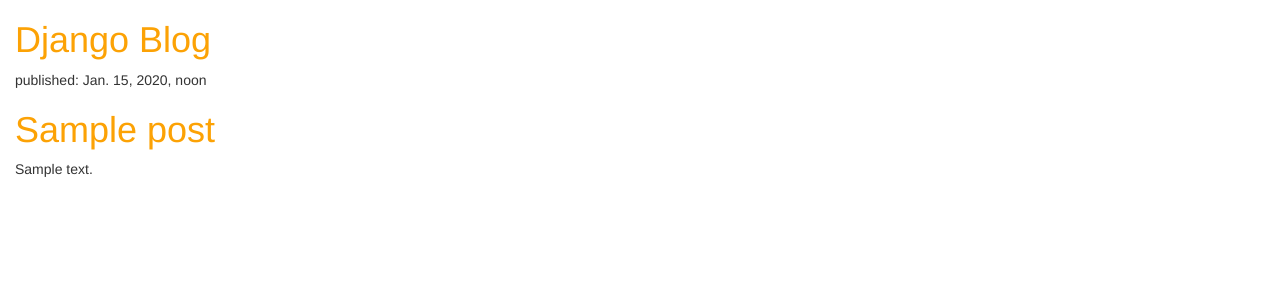
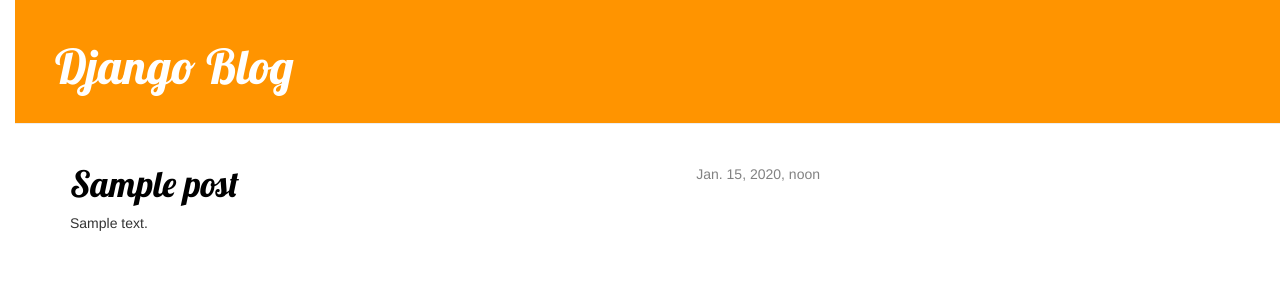
Before and after one commit to MarinaPPP/my-first-blog, a Django app: template blog/templates/blog/post_list.html in a window 1280 px wide. Shown: the top 302 px of the page. Run offline with Django 3.2, Linux system fonts and the light colour scheme; the template is opened without the code that fills it: values that come from a table or form of the project are taken from there, others are empty; tables that the repository leaves empty hold one stand-in row (values such as "Sample post"); some libraries are stand-ins or nearby versions.

Commit message:
Mod 09.08.17:00

```diff
--- a/blog/static/css/blog.css
+++ b/blog/static/css/blog.css
@@ -1,6 +1,54 @@
 h1 a {
         color: #FCA205;
+        font-family: 'Lobster';
     }
 body {
         padding-left: 15px;
     }
+    .page-header {
+        background-color: #ff9400;
+        margin-top: 0;
+        padding: 20px 20px 20px 40px;
+    }
+
+    .page-header h1, .page-header h1 a, .page-header h1 a:visited, .page-header h1 a:active {
+        color: #ffffff;
+        font-size: 36pt;
+        text-decoration: none;
+    }
+
+    .content {
+        margin-left: 40px;
+    }
+
+    h1, h2, h3, h4 {
+        font-family: 'Lobster', cursive;
+    }
+
+    .date {
+        float: right;
+        color: #828282;
+    }
+
+    .save {
+        float: right;
+    }
+
+    .post-form textarea, .post-form input {
+        width: 100%;
+    }
+
+    .top-menu, .top-menu:hover, .top-menu:visited {
+        color: #ffffff;
+        float: right;
+        font-size: 26pt;
+        margin-right: 20px;
+    }
+
+    .post {
+        margin-bottom: 70px;
+    }
+
+    .post h1 a, .post h1 a:visited {
+        color: #000000;
+    }
--- a/blog/templates/blog/post_list.html
+++ b/blog/templates/blog/post_list.html
@@ -8,16 +8,24 @@
             <link href="https://fonts.googleapis.com/css?family=Lobster&subset=latin,cyrillic" rel="stylesheet" type="text/css">
         </head>
         <body>
-            <div>
+            <div class="page-header">
                 <h1><a href="">Django Blog</a></h1>
             </div>
 
-            {% for post in posts %}
-               <div>
-                   <p>published: {{ post.published_date }}</p>
-                   <h1><a href="">{{ post.title }}</a></h1>
-                   <p>{{ post.text|linebreaksbr }}</p>
-               </div>
-            {% endfor %}
+            <div class="content container">
+                <div class="row">
+                   <div class="col-md-8">
+                       {% for post in posts %}
+                           <div class="post">
+                               <div class="date">
+                                   {{ post.published_date }}
+                               </div>
+                               <h1><a href="">{{ post.title }}</a></h1>
+                               <p>{{ post.text|linebreaksbr }}</p>
+                           </div>
+                       {% endfor %}
+                   </div>
+                </div>
+            </div>
         </body>
 </html>
```
